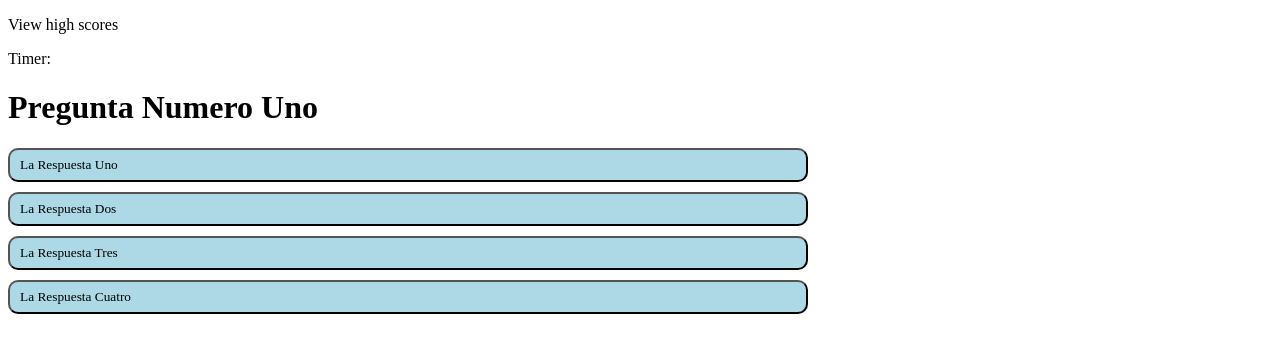
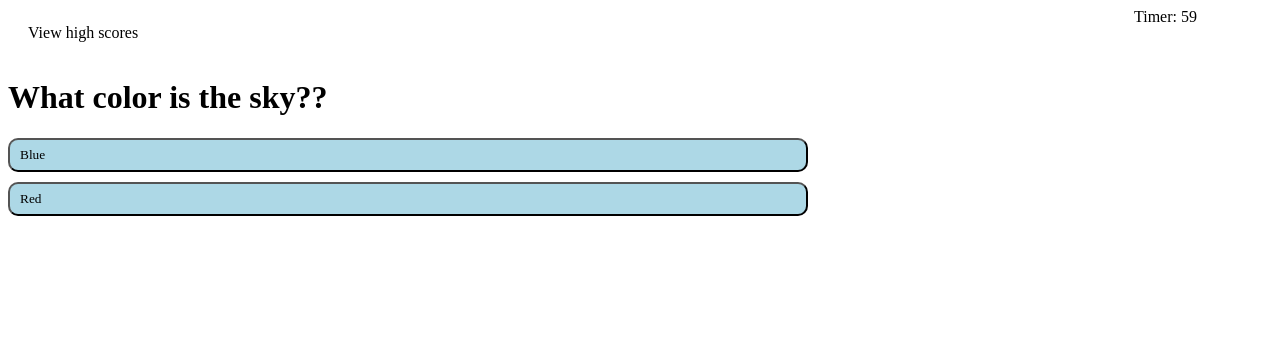
Before and after one commit to Vasilyg10/code-quiz, a plain HTML site: page index.html in a window 1280 px wide. Both pictures are taken after a click on the button "Start the Quiz!". Drawn offline with Linux system fonts and the light colour scheme.

Commit message:
added first question to array with timer starting on button click

```diff
--- a/assets/css/style.css
+++ b/assets/css/style.css
@@ -14,6 +14,16 @@
 	justify-content: center;
 	align-items: center;
 } */
+
+.container {
+	display: flex;
+	justify-content: space-between;
+	padding: 0 75px 0 20px;
+}
+
+.container span {
+	justify-content: flex-end;
+}
 
 .container-two {
 	width: 800px;
--- a/assets/js/script.js
+++ b/assets/js/script.js
@@ -1,15 +1,62 @@
+// starting values for high score and timer
+
+
+const highScore = 0;
+
+let shuffledQuestions, questionIndex
+
+let quizEl = document.getElementById("questions")
+let answerOptionsEl = document.getElementById("answer-options")
+
+let questions = [
+    {
+        question: "What color is the sky??",
+        answers: [
+            { text: "Blue", correct: true },
+            { text: "Red", correct: false }
+        ]
+    }
+]
+
+
 // start the game
 let startQuiz = function() {
-    console.log("The game has started!");
     firstClickEl.classList.add("hidden");
+    shuffledQuestions = questions.sort(() => Math.random() - .5);
+    questionIndex = 0;
     startWordsEl.classList.add("hidden");
+    startTitleEl.classList.add("hidden");
     questionsEl.classList.remove("hidden");
-    timerStartEl.classList.remove("hidden");
+
+    let count = 60;
+    let timer = setInterval(function() {
+        document.getElementById("timer").innerHTML = "Timer: " + count;
+        count--;
+        if (count <= 0) {
+            clearInterval(timer);
+            document.getElementById("timer").innerHTML = "Time is up!"
+        }
+    }, 1000);
+    nextQuestion();
 }
 
 // move to the next question
-let nextQuestion = function() {
+function nextQuestion() {
+    showQuestion(shuffledQuestions[questionIndex])
+}
 
+function showQuestion(question) {
+    quizEl.innerText = question.question
+    question.answers.forEach(answer => {
+        let button = document.createElement("button")
+        button.innerText = answer.text
+        button.classList.add("btn")
+        if (answer.correct) {
+            button.dataset.correct = answer.correct
+        }
+        button.addEventListener("click", selectAnswer)
+        answerOptionsEl.appendChild(button)
+    })
 }
 
 // pick an answer
@@ -17,9 +64,14 @@ let selectAnswer = function() {
 
 }
 
+function resetQuestion() {
+    nextButton.classList.add("hidden")
+}
+
 let firstClickEl = document.getElementById("first-click");
 let questionsEl = document.getElementById("questions-container");
 let startWordsEl = document.getElementById("start-words");
 let timerStartEl = document.getElementById("timer");
+let startTitleEl = document.getElementById("start-title");
 
 firstClickEl.addEventListener("click", startQuiz);
--- a/index.html
+++ b/index.html
@@ -10,21 +10,14 @@
 	<body>
 		<header class="container">
 			<p>View high scores</p>
-			<span id="timer" class="hidden"
-				>Timer:
-				<p id="count"></p
-			></span>
+			<span id="timer"> Timer: </span>
 		</header>
 		<div class="container-two">
 			<div id="questions-container" class="hidden">
 				<h1 id="questions">Pregunta Numero Uno</h1>
-				<div id="answer-options" class="btn-options">
-					<button class="btn">La Respuesta Uno</button>
-					<button class="btn">La Respuesta Dos</button>
-					<button class="btn">La Respuesta Tres</button>
-					<button class="btn">La Respuesta Cuatro</button>
-				</div>
+				<div id="answer-options" class="btn-options"></div>
 			</div>
+			<h1 id="start-title">Welcome to Code Quiz!</h1>
 
 			<p id="start-words">
 				This is a Quiz, please answer these questions as efficiently as
```
